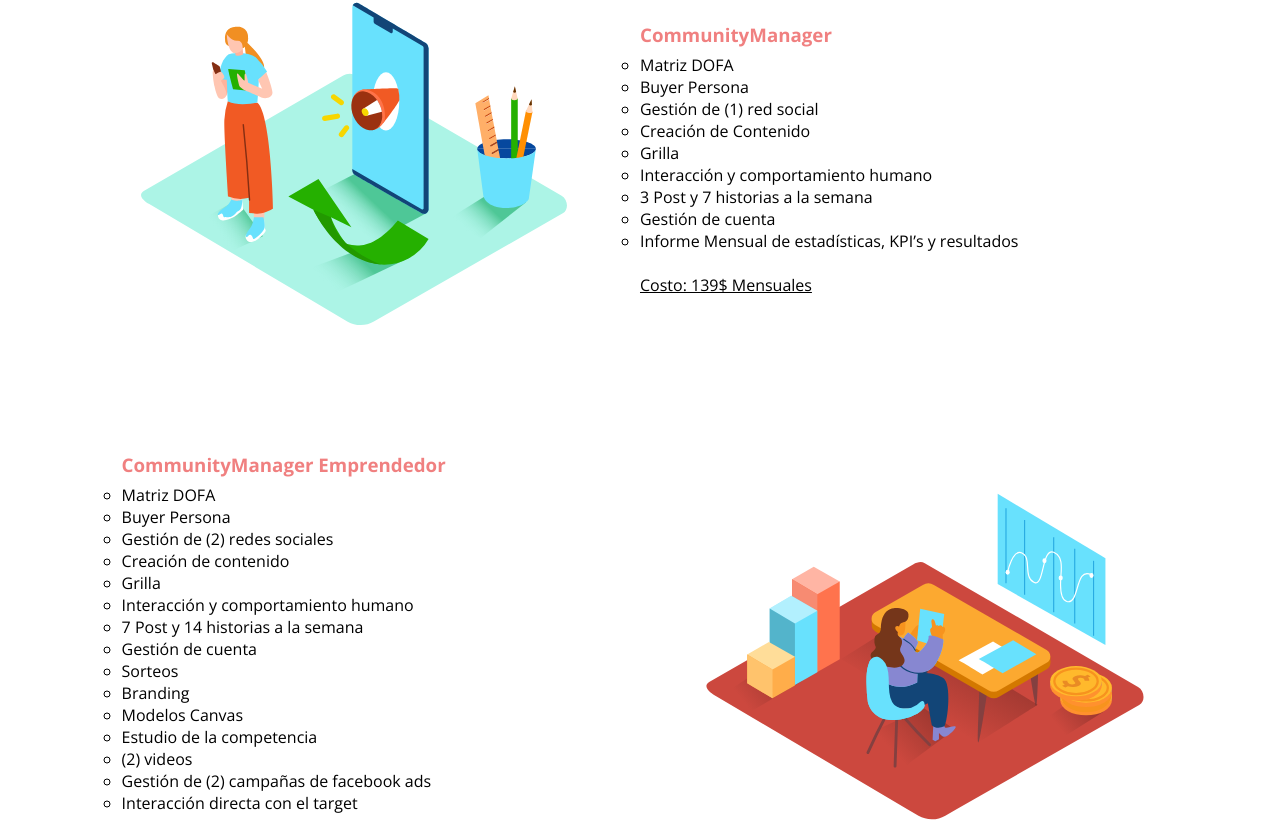
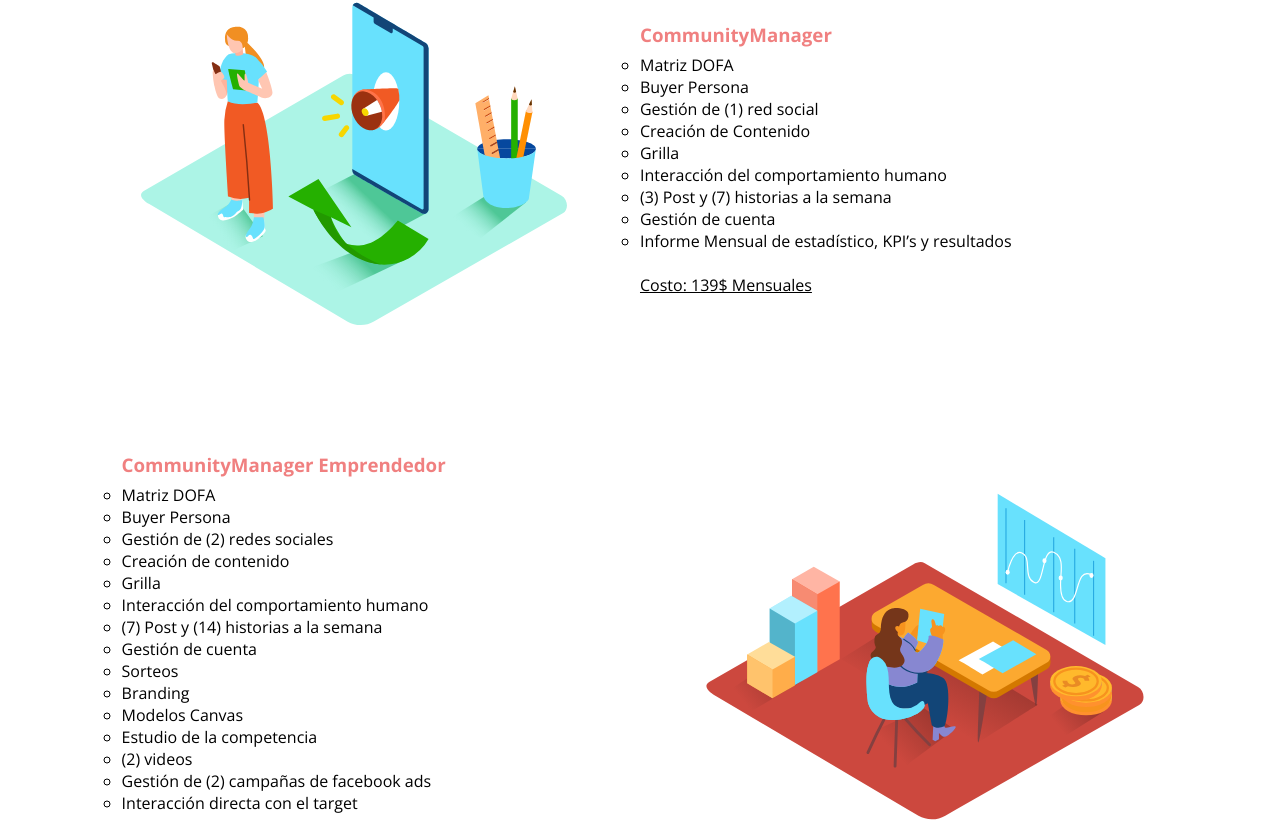
Before and after one commit to Danyerbert/Website-Leon-Chang, a plain HTML site: page Servicios/servicios.html in a window 1280 px wide. Shown: the part 969-1800 px from the top of the page. Drawn offline with nearby package versions, Linux system fonts and the light colour scheme.

Commit message:
Update servicios.html
Modificación de textos con fallas ortograficas

```diff
--- a/Servicios/servicios.html
+++ b/Servicios/servicios.html
@@ -39,10 +39,10 @@
                                 <li>Gestión de (1) red social</li>
                                 <li>Creación de Contenido</li>
                                 <li>Grilla</li>
-                                <li>Interacción y comportamiento humano</li>
-                                <li>3 Post y 7 historias a la semana</li>
+                                <li>Interacción del comportamiento humano</li>
+                                <li>(3) Post y (7) historias a la semana</li>
                                 <li>Gestión de cuenta</li>
-                                <li>Informe Mensual de estadísticas, KPI’s y resultados </li>
+                                <li>Informe Mensual de estadístico, KPI’s y resultados </li>
                                 <br>
                                 <u>Costo: 139$ Mensuales</u>
                             </ul>
@@ -63,8 +63,8 @@
                                 <li>Gestión de (2) redes sociales</li>
                                 <li>Creación de contenido</li>
                                 <li>Grilla</li>
-                                <li>Interacción y comportamiento humano</li>
-                                <li>7 Post y 14 historias a la semana</li>
+                                <li>Interacción del comportamiento humano</li>
+                                <li>(7) Post y (14) historias a la semana</li>
                                 <li>Gestión de cuenta</li>
                                 <li>Sorteos</li>
                                 <li>Branding</li>
@@ -96,14 +96,14 @@
                                 <li>Creación de Contenido</li>
                                 <li>Grilla </li>
                                 <li>Interacción y comportamiento humano</li>
-                                <li>14 Post y 14 historias a la semana</li>
+                                <li>(14) Post y (14) historias a la semana</li>
                                 <li>Gestión de cuenta</li>
                                 <li>Sorteos</li>
                                 <li>Branding </li>
                                 <li>Modelo Canvas </li>
                                 <li>Estudio de la competencia </li>
-                                <li>2 Videos</li>
-                                <li>Gestión de 5 campañas de facebook ads</li>
+                                <li>(2) Videos</li>
+                                <li>Gestión de (5) campañas de facebook ads</li>
                                 <li>Interacción directa con el target</li>
                                 <li>Whatsapp Business (whatsapp para negocios) </li>
                                 <li>Diseño de Catálogos de productos de Whatsapp Business</li>
@@ -253,7 +253,7 @@
                             <li>Interacción y comportamiento humano</li>
                             <li>3 Post y 7 historias a la semana</li>
                             <li>Gestión de cuenta</li>
-                            <li>Informe Mensual de estadísticas, KPI’s y resultados </li>
+                            <li>Informe Mensual de estadístico, KPI’s y resultados </li>
                             <br>
                             <!--<u>Costo: 139$ dólares mensuales</u>-->
                             <h4>LANDING PAGE:</h4>
```
